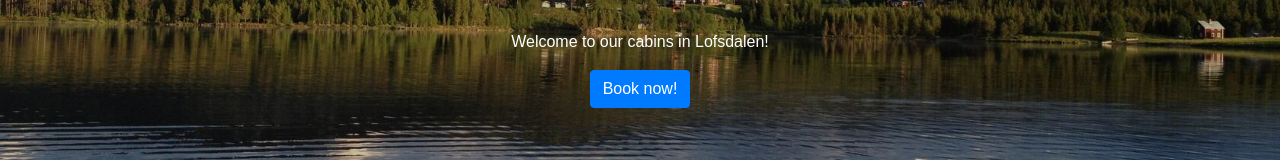
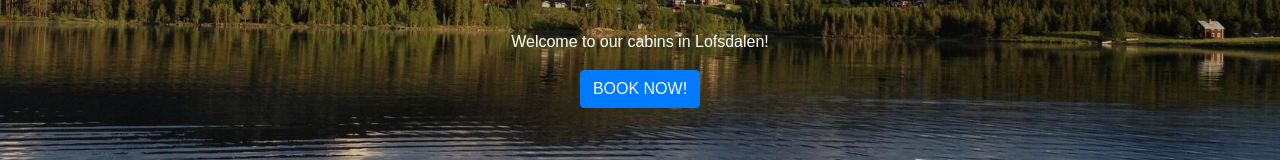
Before and after one commit to kri-liv/MountainCabinsInLofsdalen, a plain HTML site: page index.html in a window 1280 px wide. Shown: the part 366-526 px from the top of the page. Drawn offline with nearby package versions, Linux system fonts and the light colour scheme.

Commit message:
Capital letters button text

```diff
--- a/index.html
+++ b/index.html
@@ -54,7 +54,7 @@
             <br>
 
             <p>Welcome to our cabins in Lofsdalen!</p>
-            <a class="btn btn-primary" href="#" role="button">Book now!</a>
+            <a class="btn btn-primary" href="#" role="button">BOOK NOW!</a>
         </div>
     </div>
     <!-- /Hero image -->
```
